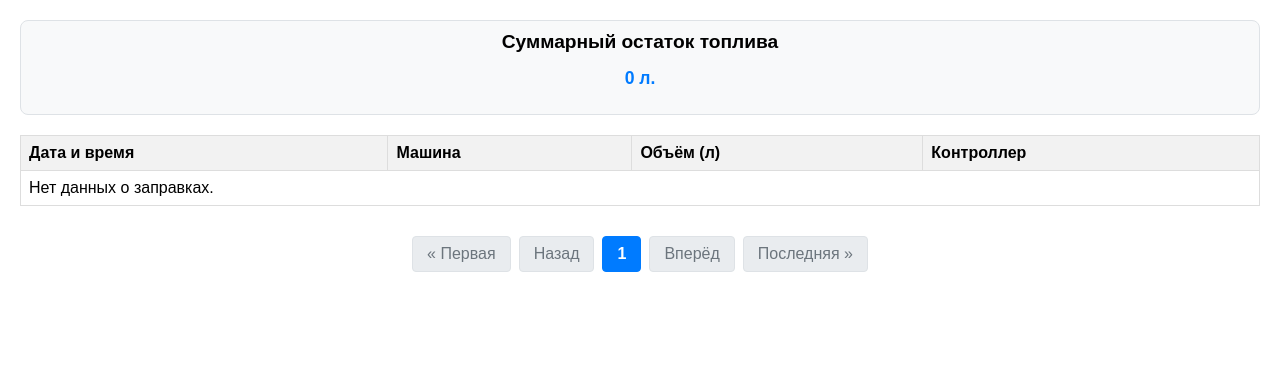
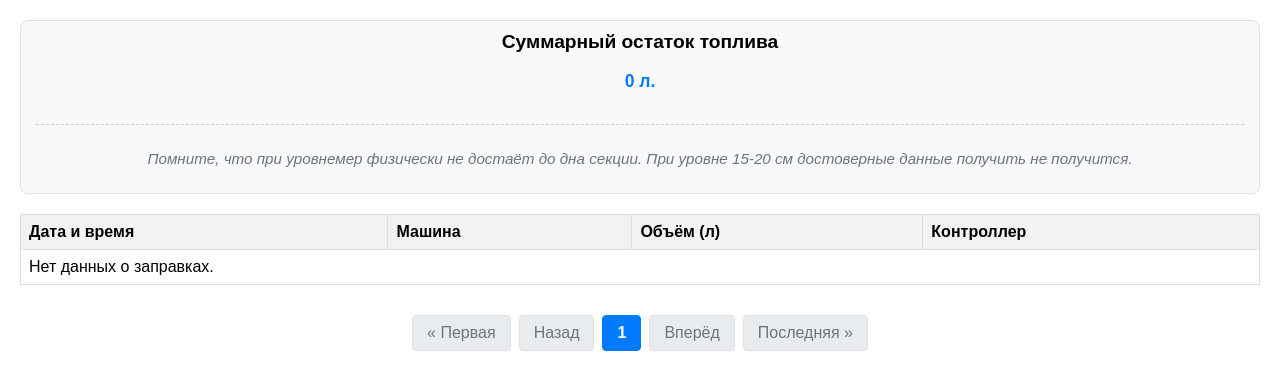
Before and after one commit to keinen87/kazs, a Django app: page /fillings/ in a window 1280 px wide. Shown: the top 390 px of the page. Run offline with Django 5.2, Linux system fonts and the light colour scheme; data that the repository does not hold is empty.

Commit message:
Added levels in sm

```diff
--- a/report_app/templates/fillings_list.html
+++ b/report_app/templates/fillings_list.html
@@ -102,6 +102,41 @@
             border: none;
             color: #333;
         }
+                /* Остатки топлива - сетка */
+        .meters-grid {
+            display: flex;
+            flex-wrap: wrap;
+            justify-content: center;
+            gap: 20px;
+            margin: 15px 0;
+        }
+        .meter-card {
+            background: white;
+            border: 1px solid #dee2e6;
+            border-radius: 12px;
+            padding: 8px 16px;
+            min-width: 110px;
+            text-align: center;
+            box-shadow: 0 1px 3px rgba(0,0,0,0.05);
+        }
+        .meter-litres {
+            font-size: 1.2rem;
+            font-weight: bold;
+            color: #007bff;
+        }
+        .meter-level {
+            font-size: 0.9rem;
+            color: #495057;
+            margin-top: 5px;
+        }
+        .info-text {
+            margin-top: 15px;
+            padding-top: 10px;
+            border-top: 1px dashed #ccc;
+            color: #6c757d;
+            font-style: italic;
+        }
+        /* (старые стили остаются без изменений) */
     </style>
 </head>
 <body>
@@ -109,12 +144,25 @@
     <!-- Блок суммарного остатка (центрированный, компактный) -->
     <div class="fuel-balance">
         <h2>Суммарный остаток топлива</h2>
-        <p><strong class="total">{{ total_volume }} л.</strong></p>
-        <ul class="inline-list">
+        <p class="total">{{ total_volume }} л.</p>
+        <div class="meters-grid">
             {% for m in measurements %}
-                <li>Уровнемер {{ forloop.counter }}: {{ m.liters }} л.</li>
+            <div class="meter-card">
+                <div class="meter-litres">{{ m.liters }} л</div>
+                <div class="meter-level">
+                    {% if m.level_cm is not None %}
+                        {{ m.level_cm|floatformat:1 }} см
+                    {% else %}
+                        —
+                    {% endif %}
+                </div>
+            </div>
             {% endfor %}
-        </ul>
+        </div>
+        <!-- Заглушка под текст. Замените содержимое на свой текст -->
+        <div class="info-text">
+            <p>Помните, что при уровнемер физически не достаёт до дна секции. При уровне 15-20 см достоверные данные получить не получится.</p>
+        </div>
     </div>
 
     <!-- Таблица заправок -->
--- a/report_app/views.py
+++ b/report_app/views.py
@@ -6,7 +6,6 @@ from datetime import datetime
 
 
 def get_fuel_balance_data():
-
     latest_dates = LevelMetersData.objects.filter(
         id_level_meter=OuterRef('id_level_meter')
     ).values('id_level_meter').annotate(
@@ -23,9 +22,16 @@ def get_fuel_balance_data():
     for record in latest_data:
         liters = record.fuel_volume * 1000
         total_liters += liters
+
+        # Получаем уровень в сантиметрах
+        level_cm = None
+        if record.level is not None and record.level_valid:
+            level_cm = float(record.level) * 100
+
         measurements.append({
             'id': record.id_level_meter.id,
             'liters': int(liters),
+            'level_cm': level_cm,          # добавили поле
         })
     return {
         'total_volume': int(total_liters),
```
